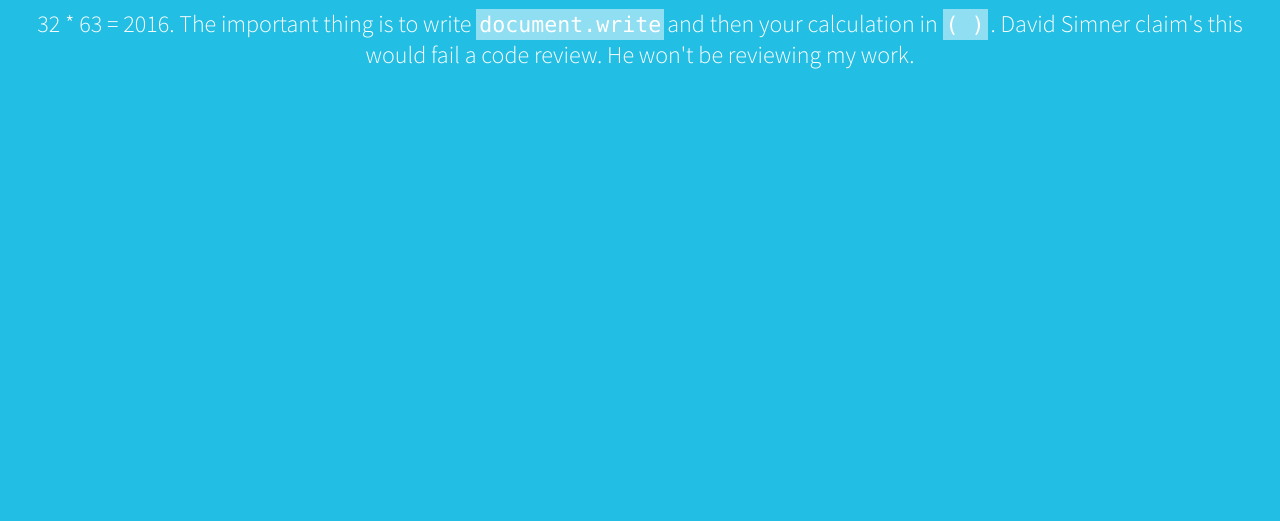
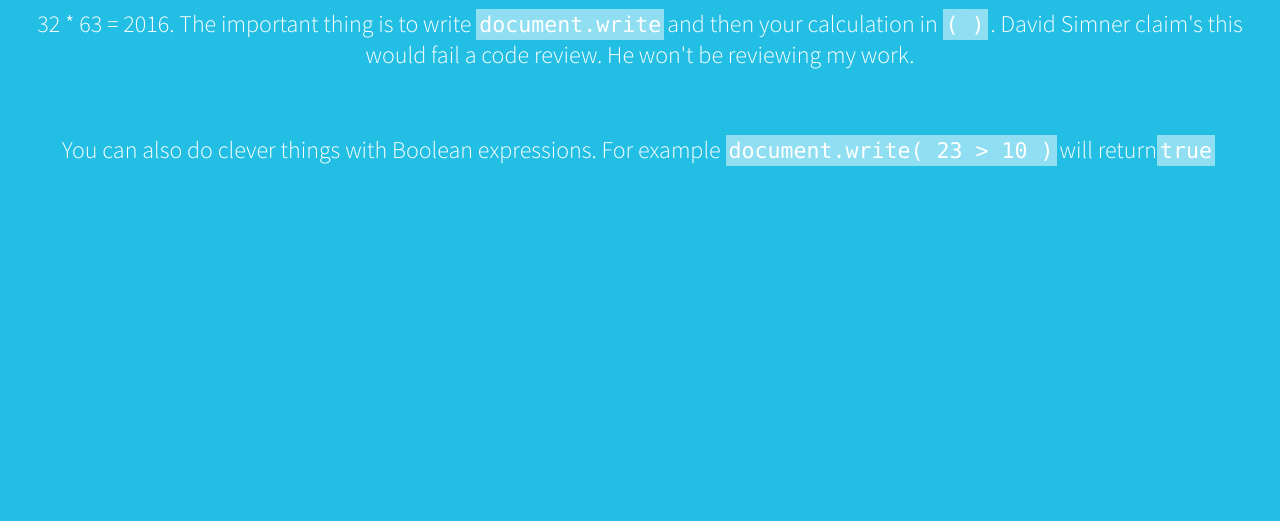
Before and after one commit to andrewdenty/andrewdenty.github.io, a plain HTML site: page Experiments.html in a window 1280 px wide. Shown: the part 279-800 px from the top of the page. Drawn offline with nearby package versions, Linux system fonts and the light colour scheme.

Commit message:
Boolean expressions

```diff
--- a/Experiments.html
+++ b/Experiments.html
@@ -31,7 +31,7 @@
             <span class="code">( )</span>. David Simner claim's this would fail a code review. He won't be reviewing my work.
         </p>
         <div class="spacer"></div>
-
+        <p>You can also do clever things with Boolean expressions. For example <span class="code">document.write( 23 > 10 )</span>will return<span class="code"><script> document.write( 23 > 10 )</script></span> </p>
     </div>
 
 
```
